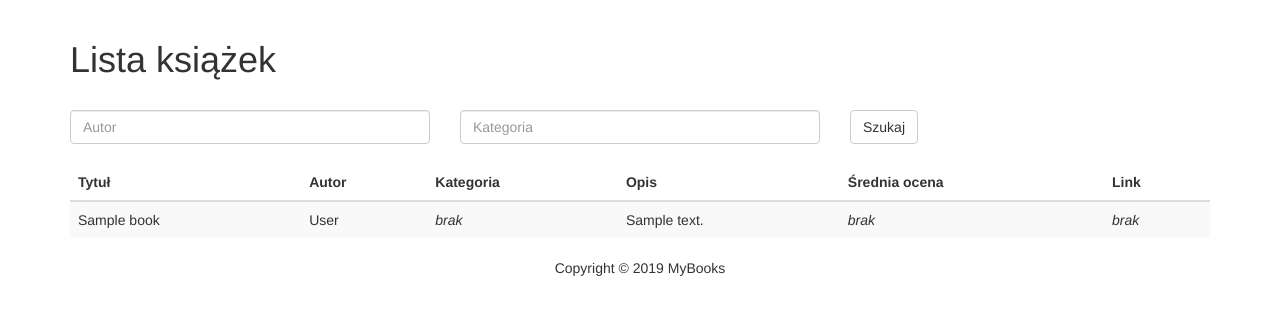
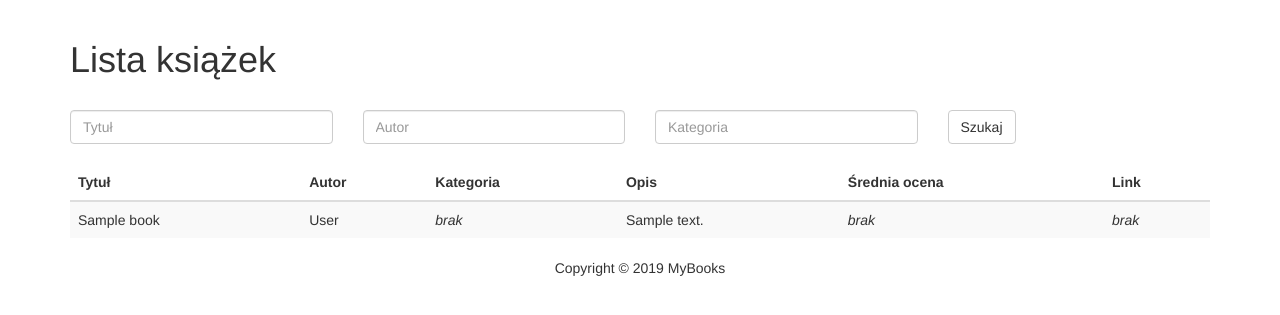
Before and after one commit to efefre/MyBook_project, a Django app: page / in a window 1280 px wide. Shown: the part 72-387 px from the top of the page. Run offline with Django 3.2, Linux system fonts and the light colour scheme; tables that the repository leaves empty hold one stand-in row (values such as "Sample post"); some libraries are stand-ins or nearby versions.

Commit message:
Add title to search form

```diff
--- a/myBooks_root/templates/books/home.html
+++ b/myBooks_root/templates/books/home.html
@@ -7,16 +7,21 @@
     <h1>Lista książek</h1>
     <div class="search row">
         <form>
-                <div class="col-md-4">
+                <div class="col-md-3">
+                  <label class="sr-only">Tytuł</label>
+                  <input type="text" name="title" class="form-control" placeholder="Tytuł">
+                </div>
+
+                <div class="col-md-3">
                   <label class="sr-only">Autor</label>
                   <input type="text" name="author" class="form-control" placeholder="Autor">
                 </div>
 
-                <div class="col-md-4">
+                <div class="col-md-3">
                   <label class="sr-only">Kategoria</label>
                   <input type="text" name="category" class="form-control" placeholder="Kategoria">
                 </div>
-                <div class="col-md-4">
+                <div class="col-md-3">
                     <button class="btn btn-default" type="submit">Szukaj</button>
                 </div>
         </form>
```
